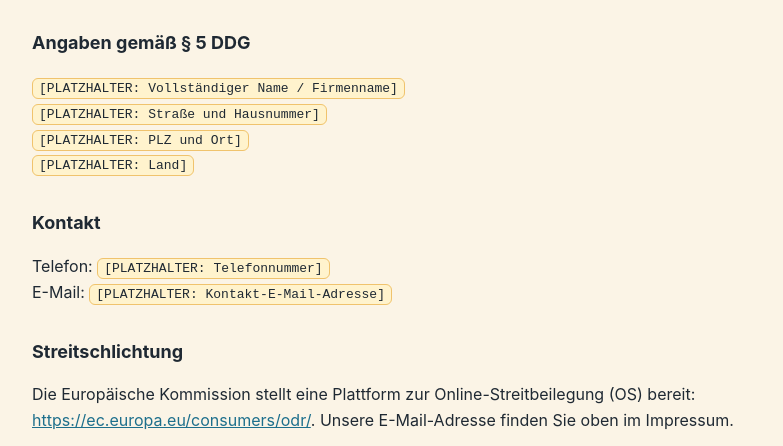
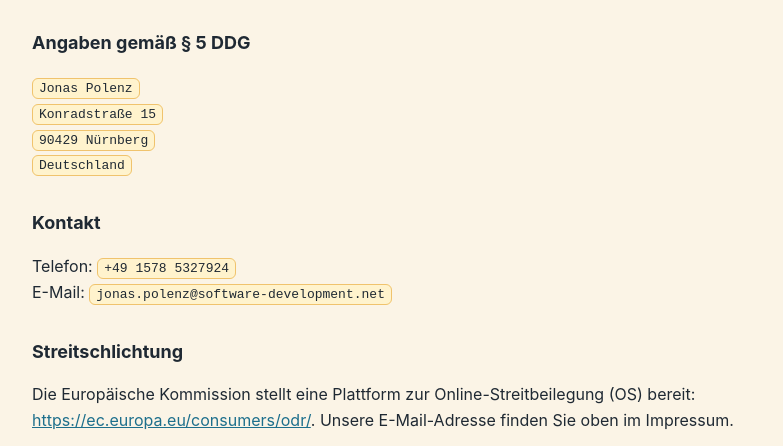
Before and after one commit to JonasPolenz368/walk_the_odyssey, a plain HTML site: page docs/impressum.html in a window 1280 px wide. Shown: the part 326-772 px from the top of the page, without its empty margins (248-1031 px from the left). Drawn offline with Linux system fonts and the light colour scheme.

Commit message:
Add details

```diff
--- a/docs/impressum.html
+++ b/docs/impressum.html
@@ -34,16 +34,16 @@
 
 <h2>Angaben gemäß § 5 DDG</h2>
 <p>
-  <span class="placeholder">[PLATZHALTER: Vollständiger Name / Firmenname]</span><br>
-  <span class="placeholder">[PLATZHALTER: Straße und Hausnummer]</span><br>
-  <span class="placeholder">[PLATZHALTER: PLZ und Ort]</span><br>
-  <span class="placeholder">[PLATZHALTER: Land]</span>
+  <span class="placeholder">Jonas Polenz</span><br>
+  <span class="placeholder">Konradstraße 15</span><br>
+  <span class="placeholder">90429 Nürnberg</span><br>
+  <span class="placeholder">Deutschland</span>
 </p>
 
 <h2>Kontakt</h2>
 <p>
-  Telefon: <span class="placeholder">[PLATZHALTER: Telefonnummer]</span><br>
-  E-Mail: <span class="placeholder">[PLATZHALTER: Kontakt-E-Mail-Adresse]</span>
+  Telefon: <span class="placeholder">+49 1578 5327924 </span><br>
+  E-Mail: <span class="placeholder">jonas.polenz@software-development.net</span>
 </p>
 
 <!--
```
